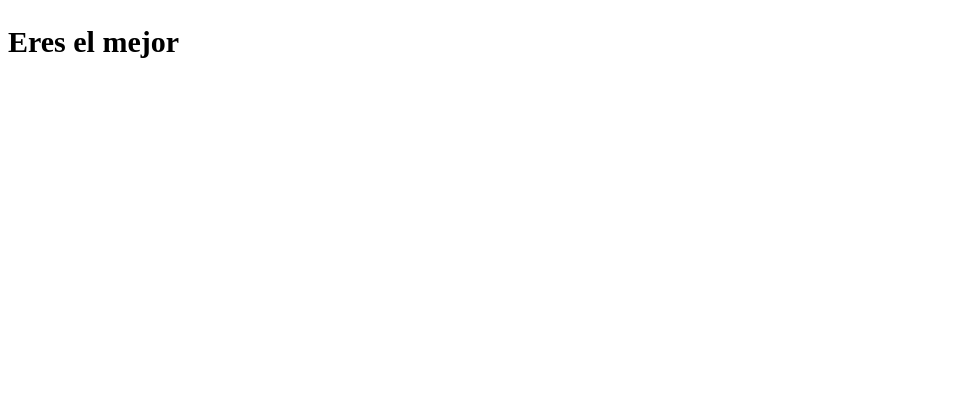
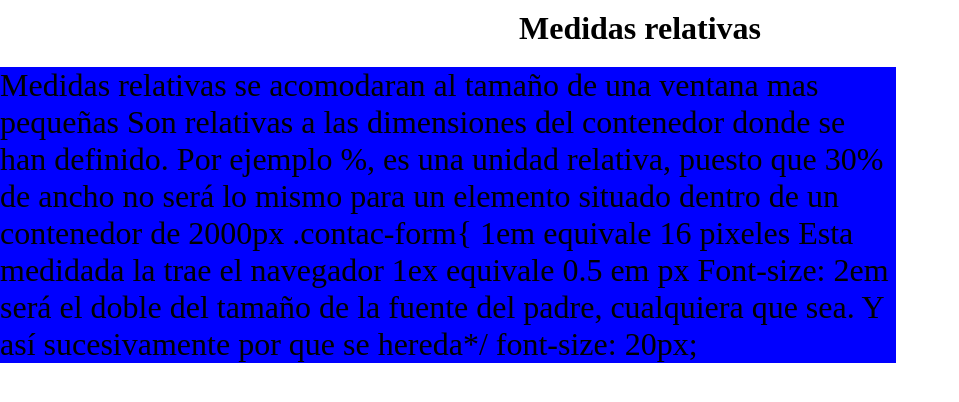
Before and after one commit to AndresJairSotoADSI/AndresJairSotoAdsi, a plain HTML site: page index.html in a window 1280 px wide. Shown: the whole page, without its empty margins (0-959 px from the left). Drawn offline with Linux system fonts and the light colour scheme.

Commit message:
Medidasrelativas

```diff
--- a/index.html
+++ b/index.html
@@ -9,7 +9,18 @@
 </head>
 <body>
     <div class="contac-form">
-        <h2>Eres el mejor</h2>
-    </div>
+        <h1>Medidas relativas</h1>
+
+    <p>
+    Medidas relativas se  acomodaran al tamaño de una ventana mas pequeñas
+    Son relativas a las dimensiones del contenedor donde se han definido. Por ejemplo %, es una unidad relativa, puesto que 30% de ancho no será lo mismo para un elemento situado dentro de un contenedor de 2000px
+    .contac-form{
+    1em equivale 16 pixeles Esta medidada la trae el navegador
+     1ex  equivale 0.5 em
+     px
+     Font-size: 2em  será el doble del tamaño de la fuente del padre, cualquiera que sea. Y así sucesivamente por que se hereda*/
+    font-size: 20px;
+    </p>
+
 </body>
 </html>
--- a/style.css
+++ b/style.css
@@ -1,10 +1,17 @@
+*{
+    margin: 0;
+    padding: 0;
+    box-sizing: 0;
+}
+h1{
+    text-align: center;
+    margin-top: 10px;
+}
+/*Medidas relativas*/
+p{
+    margin-top: 20px;
+    background: blue;
+    font-size: 2em;
+    width: 70vw;
 
-/* Medidas relativas se  acomodaran al tamaño de una ventana mas pequeñas
-Son relativas a las dimensiones del contenedor donde se han definido. Por ejemplo %, es una unidad relativa, puesto que 30% de ancho no será lo mismo para un elemento situado dentro de un contenedor de 2000px */
-.contac-form{
-    /*1em equivale 16 pixeles Esta medidada la trae el navegador
-     1ex  equivale 0.5 em
-     px
-     Font-size: 2em  será el doble del tamaño de la fuente del padre, cualquiera que sea. Y así sucesivamente por que se hereda*/
-    font-size: 20px;
 }
```
